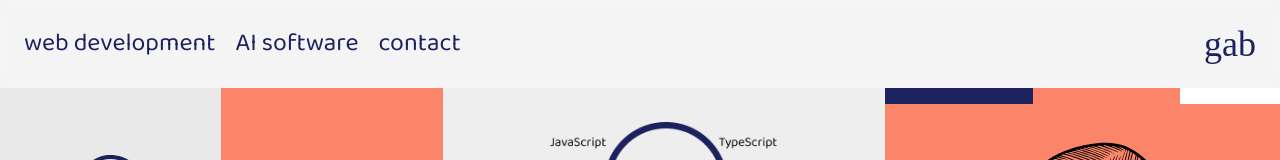
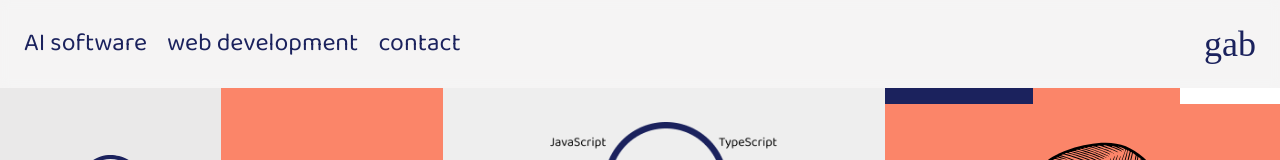
Before and after one commit to gabwebdesign/my-portfolio, a Next.js app: page / in a window 1280 px wide. Shown: the top 160 px of the page. Built offline with nearby package versions, Linux system fonts and the light colour scheme; a web font is replaced by a local one.

Commit message:
fixing scroll animation

```diff
--- a/app/components/contact-section/contact-section.tsx
+++ b/app/components/contact-section/contact-section.tsx
@@ -25,7 +25,7 @@ export default function ContactSection() {
             const tl = gsap.timeline({
                 defaults: {
                     ease: "power4.out",
-                    duration: 1
+                    duration: 1,
                 }
             });
 
--- a/app/components/main/main.tsx
+++ b/app/components/main/main.tsx
@@ -4,15 +4,18 @@ import './main.css';
 import Image from "next/image";
 import Link from 'next/link';
 import gsap from 'gsap';
+import { ScrollTrigger } from 'gsap/ScrollTrigger';
 
 export default function Main() {
 
 
     const [menuOpen, setMenuOpen] = useState(false);
+    gsap.registerPlugin(ScrollTrigger);
 
     useEffect(
+
         () => {
-
+            console.log('useEffect');
             const tl = gsap.timeline({
                 defaults: {
                     ease: "power4.out"
@@ -34,7 +37,22 @@ export default function Main() {
             .set('.profile-image',{x:200,scale:1},1.2)
             .to('.profile-image',{x:0,duration:3})
             .set('.box',{opacity:0,stagger:.3},.8)
-            .set('.box',{opacity:1,stagger:.3},1.1)
+            .set('.box',{opacity:1,stagger:.3},1.1);
+
+
+            ScrollTrigger.create({
+                start: "top top", // Activa el trigger en la parte superior
+                end: "bottom bottom",
+                onUpdate: (self) => {
+                if (self.direction === 1) {
+                    // Scroll hacia abajo
+                    gsap.to('.navigation', { y: -100, opacity: 0, duration: 0.3, ease: "power2.out" });
+                } else {
+                    // Scroll hacia arriba
+                    gsap.to('.navigation', { y: 0, opacity: 1, duration: 0.3, ease: "power2.out" });
+                }
+                }
+            });
 
         },[]
     );
@@ -51,15 +69,24 @@ export default function Main() {
         }
     }, [menuOpen]);
 
+    const forceTriggerAnimations = () => {
+        console.log('forceTriggerAnimations');
+        ScrollTrigger.getAll().forEach((st) => {
+         console.log('trigger', st.trigger);
+          st.animation?.progress(1).pause(); // Forzar animación al final
+        });
+    };
+
+
     return (
         <div id='main'>
             <div className='navigation w-full p-6 fixed bg-gray z-1 index'>
                 <div className='flex justify-between items-center cursor-pointer'>
                     <nav className='hidden md:flex'>
                         <ul className='flex gap-5'>
-                            <li><Link href='#development'>web development</Link></li>
-                            <li><Link href='#ia'>AI software</Link></li>
-                            <li><Link href='#contact'>contact</Link></li>
+                            <li><Link href='#ia' onClick={forceTriggerAnimations}>AI software</Link></li>
+                            <li><Link href='#development' onClick={forceTriggerAnimations}>web development</Link></li>
+                            <li><Link href='#contact' onClick={forceTriggerAnimations}>contact</Link></li>
                         </ul>
                     </nav>
                     <div className='hamburguer block md:hidden w-8 h-full' onClick={()=>setMenuOpen(!menuOpen)}>
@@ -74,8 +101,8 @@ export default function Main() {
                    menuOpen &&
                    <div className='nav-mobile w-full md:hidden h-full bg-gray p-6 z-1'>
                         <ul className='flex flex-col gap-10 mt-20'>
+                            <li className='text-center'><Link href='#ia' onClick={()=>{setMenuOpen(false)}}>AI software</Link></li>
                             <li className='text-center'><Link href='#development' onClick={()=>{setMenuOpen(false)}}>web development</Link></li>
-                            <li className='text-center'><Link href='#ia' onClick={()=>{setMenuOpen(false)}}>AI software</Link></li>
                             <li className='text-center'><Link href='#contact' onClick={()=>{setMenuOpen(false)}}>contact</Link></li>
                         </ul>
                     </div>
--- a/app/components/services/services.tsx
+++ b/app/components/services/services.tsx
@@ -62,11 +62,10 @@ export default function Services() {
 
     useEffect(() => {
         if(window.innerWidth > 1024){
-            console.log("hello")
             const tl = gsap.timeline({
                 defaults: {
                     ease: "power4.out",
-                    duration: 1
+                    duration: 1,
                 },
 
             });
```
